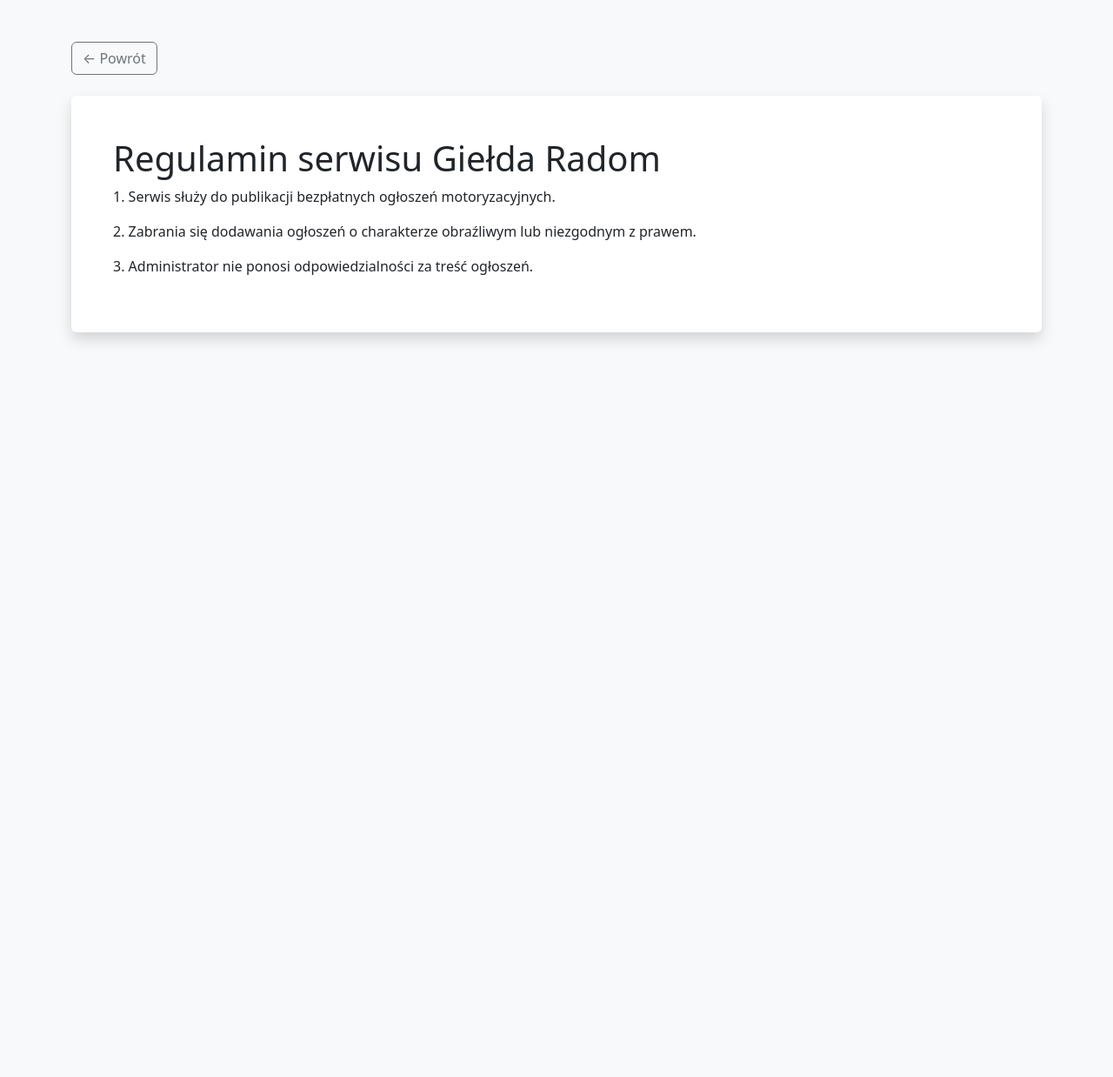
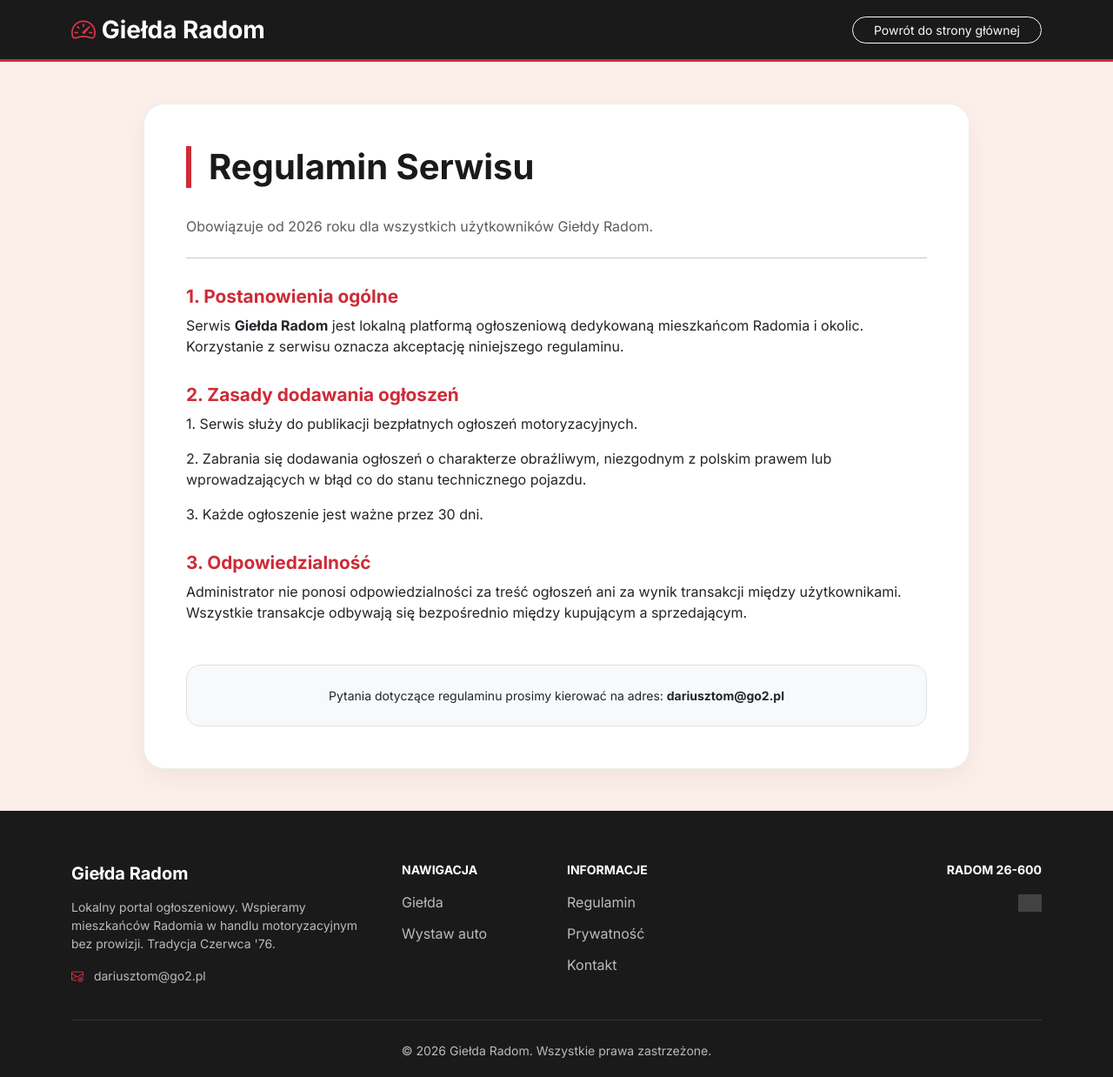
Before and after one commit to tomczykdariusz606/gielda-radom, a Flask app: page /regulamin in a window 1280 px wide. Shown: the whole page at 87% size. Before the commit the page ends 393 px from the top, so only its background shows below. Run offline with Flask 3, Linux system fonts and the light colour scheme; grey boxes are pictures that could not be loaded.

Commit message:
Update regulamin.html

```diff
--- a/templates/regulamin.html
+++ b/templates/regulamin.html
@@ -1,20 +1,102 @@
-
 <!DOCTYPE html>
 <html lang="pl">
 <head>
     <meta charset="UTF-8">
     <title>Regulamin - Giełda Radom</title>
+    <link rel="shortcut icon" href="{{ url_for('static', filename='favicon.ico') }}" type="image/x-icon">
+
     <link href="https://cdn.jsdelivr.net/npm/bootstrap@5.3.2/dist/css/bootstrap.min.css" rel="stylesheet">
+    <link rel="stylesheet" href="https://cdn.jsdelivr.net/npm/bootstrap-icons@1.11.1/font/bootstrap-icons.css">
+    <link href="https://fonts.googleapis.com/css2?family=Inter:wght@400;600;700&display=swap" rel="stylesheet">
+
+    <style>
+        :root { --radom-red: #ce2b37; --radom-dark: #1a1a1a; }
+        body { font-family: 'Inter', sans-serif; background-color: #fcefe9; min-height: 100vh; display: flex; flex-direction: column; }
+
+        .navbar { background: var(--radom-dark); border-bottom: 3px solid var(--radom-red); }
+        .legal-container { background: white; border-radius: 24px; box-shadow: 0 10px 30px rgba(0,0,0,0.05); padding: 3rem; margin-top: 3rem; margin-bottom: 3rem; border: 1px solid #eee; }
+
+        h1 { color: var(--radom-dark); font-weight: 800; margin-bottom: 2rem; border-left: 6px solid var(--radom-red); padding-left: 20px; }
+        h2 { color: var(--radom-red); font-weight: 700; font-size: 1.3rem; margin-top: 2rem; }
+
+        .footer-main { background: var(--radom-dark); color: #bbb; padding: 60px 0 20px; margin-top: auto; }
+        .footer-link { color: #bbb; text-decoration: none; transition: 0.2s; display: block; margin-bottom: 12px; }
+        .footer-link:hover { color: var(--radom-red); padding-left: 5px; }
+    </style>
 </head>
-<body class="bg-light">
-    <div class="container py-5">
-        <a href="/" class="btn btn-outline-secondary mb-4">← Powrót</a>
-        <div class="bg-white p-5 rounded shadow">
-            <h1>Regulamin serwisu Giełda Radom</h1>
-            <p>1. Serwis służy do publikacji bezpłatnych ogłoszeń motoryzacyjnych.</p>
-            <p>2. Zabrania się dodawania ogłoszeń o charakterze obraźliwym lub niezgodnym z prawem.</p>
-            <p>3. Administrator nie ponosi odpowiedzialności za treść ogłoszeń.</p>
+<body>
+
+    <nav class="navbar navbar-expand-lg navbar-dark sticky-top">
+        <div class="container">
+            <a class="navbar-brand fw-bold fs-3" href="/"><i class="bi bi-speedometer2 text-danger"></i> Giełda Radom</a>
+            <div class="ms-auto">
+                <a href="/" class="btn btn-outline-light rounded-pill px-4 btn-sm">Powrót do strony głównej</a>
+            </div>
+        </div>
+    </nav>
+
+    <div class="container">
+        <div class="row justify-content-center">
+            <div class="col-lg-10 legal-container">
+                <h1>Regulamin Serwisu</h1>
+                <p class="text-muted">Obowiązuje od 2026 roku dla wszystkich użytkowników Giełdy Radom.</p>
+
+                <hr class="my-4">
+
+                <section>
+                    <h2>1. Postanowienia ogólne</h2>
+                    <p>Serwis <strong>Giełda Radom</strong> jest lokalną platformą ogłoszeniową dedykowaną mieszkańcom Radomia i okolic. Korzystanie z serwisu oznacza akceptację niniejszego regulaminu.</p>
+                </section>
+
+                <section>
+                    <h2>2. Zasady dodawania ogłoszeń</h2>
+                    <p>1. Serwis służy do publikacji bezpłatnych ogłoszeń motoryzacyjnych.</p>
+                    <p>2. Zabrania się dodawania ogłoszeń o charakterze obraźliwym, niezgodnym z polskim prawem lub wprowadzających w błąd co do stanu technicznego pojazdu.</p>
+                    <p>3. Każde ogłoszenie jest ważne przez 30 dni.</p>
+                </section>
+
+                <section>
+                    <h2>3. Odpowiedzialność</h2>
+                    <p>Administrator nie ponosi odpowiedzialności za treść ogłoszeń ani za wynik transakcji między użytkownikami. Wszystkie transakcje odbywają się bezpośrednio między kupującym a sprzedającym.</p>
+                </section>
+
+                <div class="mt-5 p-4 bg-light rounded-4 border text-center">
+                    <p class="mb-0 small">
+                        Pytania dotyczące regulaminu prosimy kierować na adres: <strong>dariusztom@go2.pl</strong>
+                    </p>
+                </div>
+            </div>
         </div>
     </div>
+
+    <footer class="footer-main">
+        <div class="container">
+            <div class="row gy-4">
+                <div class="col-lg-4">
+                    <h5 class="text-white fw-bold mb-3">Giełda Radom</h5>
+                    <p class="small">Lokalny portal ogłoszeniowy. Wspieramy mieszkańców Radomia w handlu motoryzacyjnym bez prowizji. Tradycja Czerwca '76.</p>
+                    <p class="small mt-3"><i class="bi bi-envelope-at text-danger me-2"></i> dariusztom@go2.pl</p>
+                </div>
+                <div class="col-lg-2">
+                    <h5 class="text-white small fw-bold mb-3 text-uppercase">Nawigacja</h5>
+                    <a href="/" class="footer-link">Giełda</a>
+                    <a href="/register" class="footer-link">Wystaw auto</a>
+                </div>
+                <div class="col-lg-3">
+                    <h5 class="text-white small fw-bold mb-3 text-uppercase">Informacje</h5>
+                    <a href="/regulamin" class="footer-link">Regulamin</a>
+                    <a href="/polityka-prywatnosci" class="footer-link">Prywatność</a>
+                    <a href="/kontakt" class="footer-link">Kontakt</a>
+                </div>
+                <div class="col-lg-3 text-md-end">
+                    <h5 class="text-white small fw-bold mb-3 text-uppercase">Radom 26-600</h5>
+                    <img src="https://upload.wikimedia.org/wikipedia/commons/thumb/e/e9/Flag_of_Radom.svg/800px-Flag_of_Radom.svg.png" alt="Radom" style="height: 20px; opacity: 0.3;">
+                </div>
+            </div>
+            <hr class="my-4 border-secondary opacity-25">
+            <p class="text-center small mb-0">© 2026 Giełda Radom. Wszystkie prawa zastrzeżone.</p>
+        </div>
+    </footer>
+
 </body>
 </html>
```
